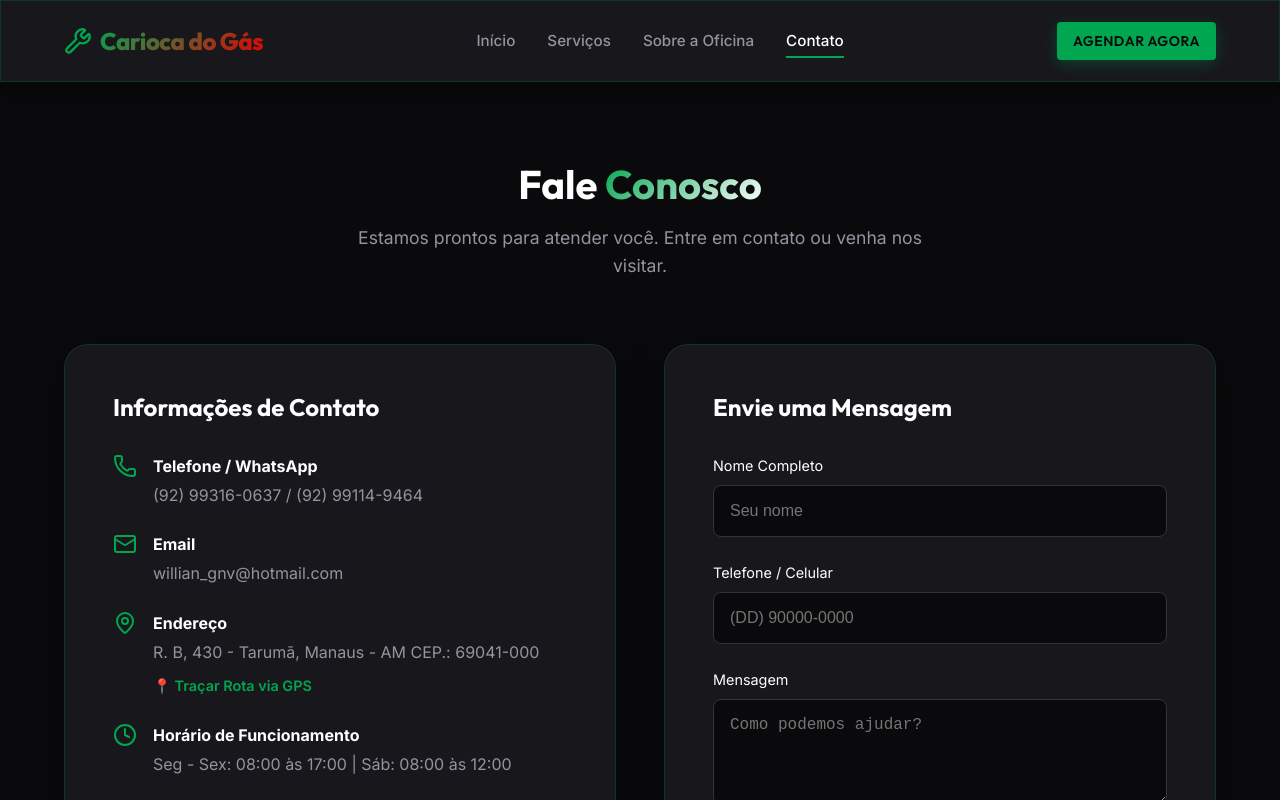
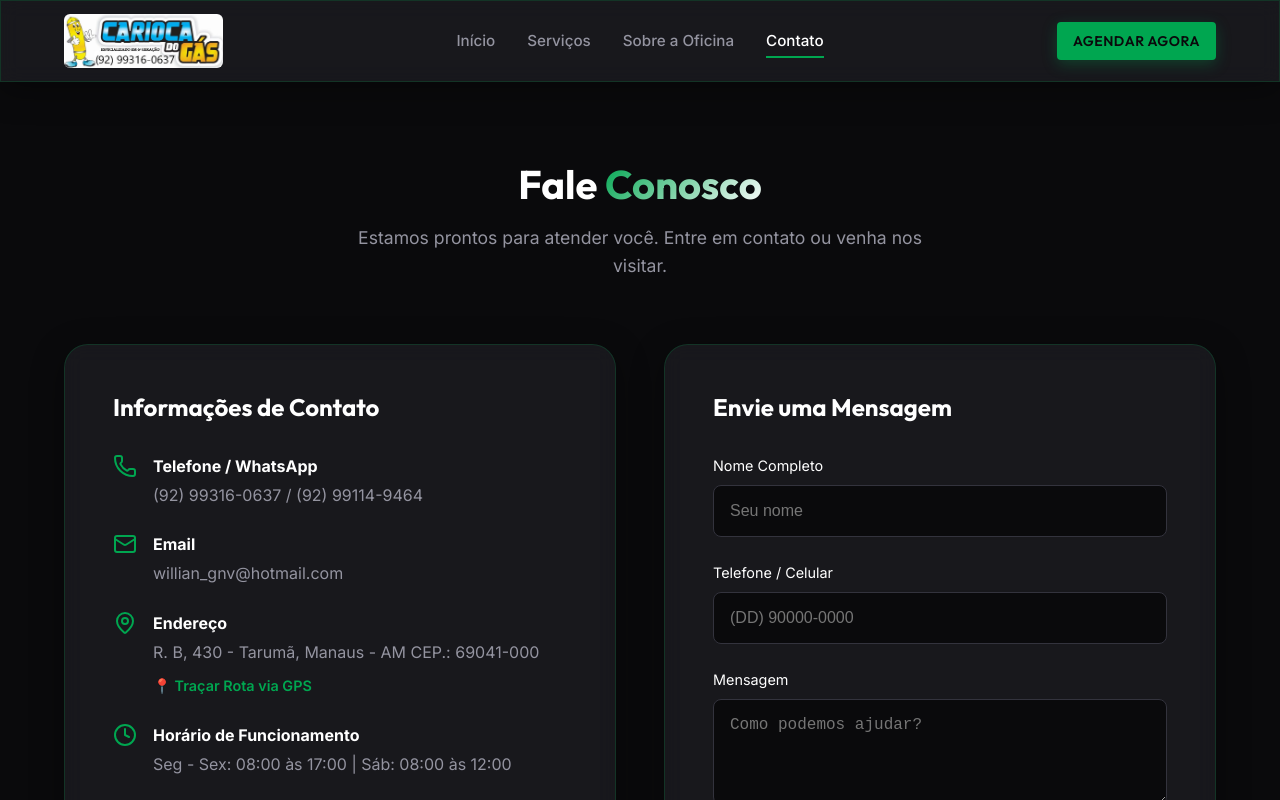
Before and after one commit to infostenzys-star/carioca-do-gas, a React (Vite) app: page /contato in a window 1280 px wide. Shown: the top 800 px of the page. Built offline with nearby package versions, Linux system fonts and the light colour scheme.

Commit message:
Logo na NavBar

```diff
--- a/src/components/Navbar.css
+++ b/src/components/Navbar.css
@@ -26,11 +26,15 @@
   letter-spacing: -0.5px;
 }
 
-.logo-text {
-  background: linear-gradient(135deg, var(--color-primary) 0%, var(--color-secondary) 100%);
-  -webkit-background-clip: text;
-  background-clip: text;
-  -webkit-text-fill-color: transparent;
+.logo-image {
+  max-height: 55px;
+  width: auto;
+  border-radius: 6px;
+  transition: transform 0.3s ease;
+}
+
+.logo-image:hover {
+  transform: scale(1.05);
 }
 
 .navbar-links {
--- a/src/components/Navbar.jsx
+++ b/src/components/Navbar.jsx
@@ -4,6 +4,7 @@ import { Menu, X, Wrench } from 'lucide-react';
 import { companyData } from '../data/companyData';
 import Button from './Button';
 import './Navbar.css';
+import logoImg from '../assets/Logo.jpeg';
 
 const Navbar = () => {
   const [isOpen, setIsOpen] = useState(false);
@@ -22,8 +23,7 @@ const Navbar = () => {
     <nav className="navbar surface-glass">
       <div className="container navbar-container">
         <Link to="/" className="navbar-logo">
-          <Wrench className="logo-icon" size={28} />
-          <span className="logo-text">{companyData.name}</span>
+          <img src={logoImg} alt={companyData.name} className="logo-image" />
         </Link>
 
         {/* Desktop Menu */}
```
Also changed, not shown: src/assets/Logo.jpeg (added).
